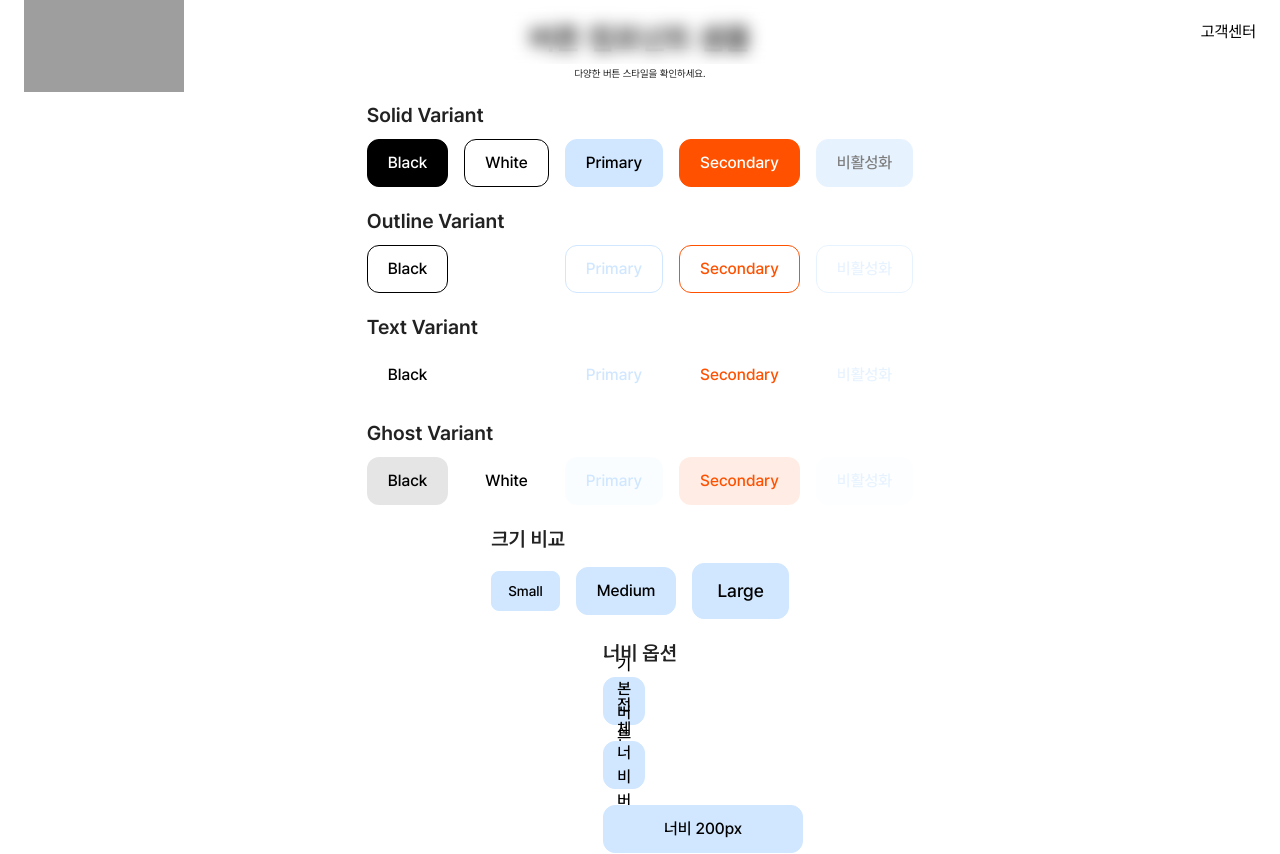
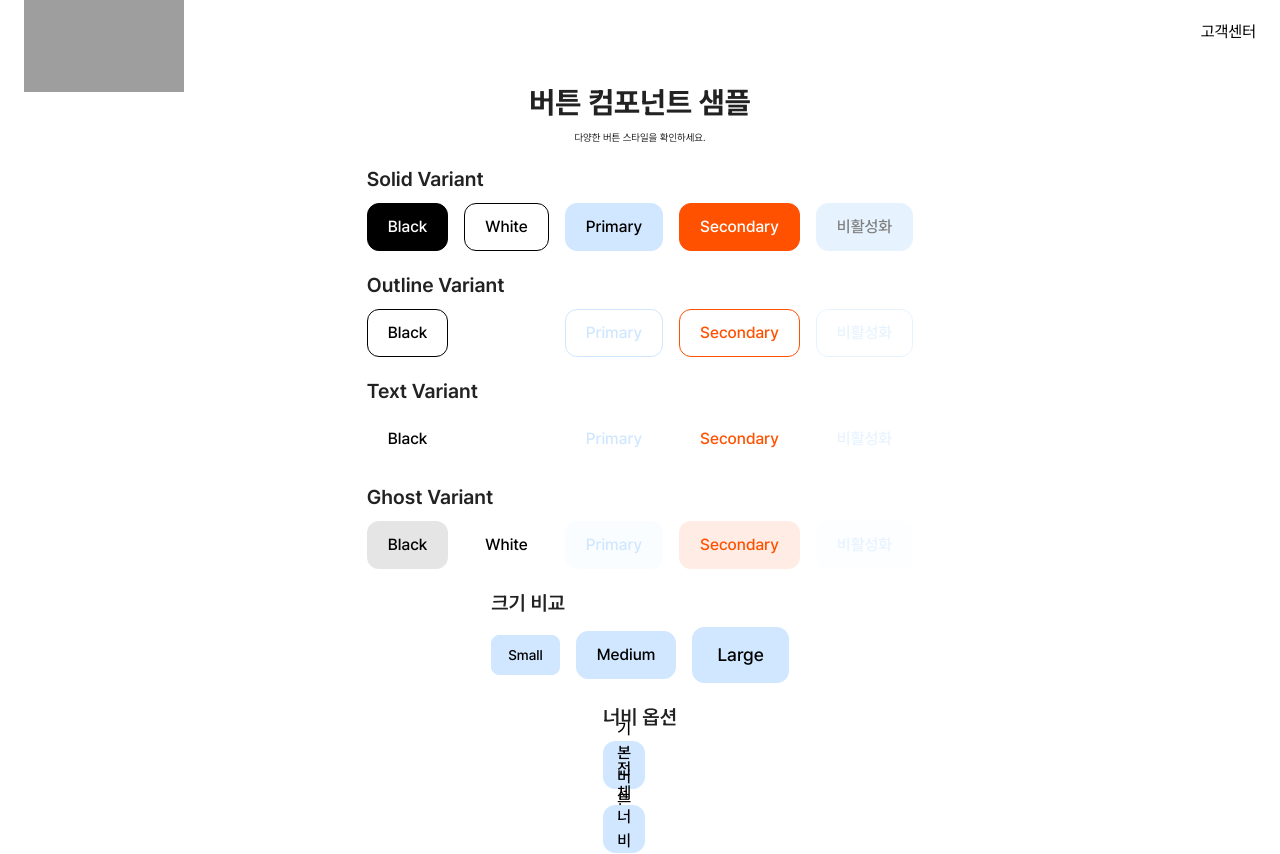
Before and after one commit to gf-dev-crew/ticket, a Next.js app: page / in a window 1280 px wide. Shown: the top 854 px of the page. Built offline with nearby package versions, Linux system fonts and the light colour scheme; grey boxes are pictures that could not be loaded.

Commit message:
style: 루트 레이아웃/메인 컨텐츠를 위해 헤더만큼 윗 여백 추가

```diff
--- a/src/app/layout.tsx
+++ b/src/app/layout.tsx
@@ -26,7 +26,7 @@ export default function RootLayout({
     <html lang='ko'>
       <body className={`${pretendard.variable} flex min-h-screen flex-col antialiased`}>
         <Header />
-        <main className='flex-1'>{children}</main>
+        <main className='pt-6xl flex-1'>{children}</main>
         <Footer />
       </body>
     </html>
```
